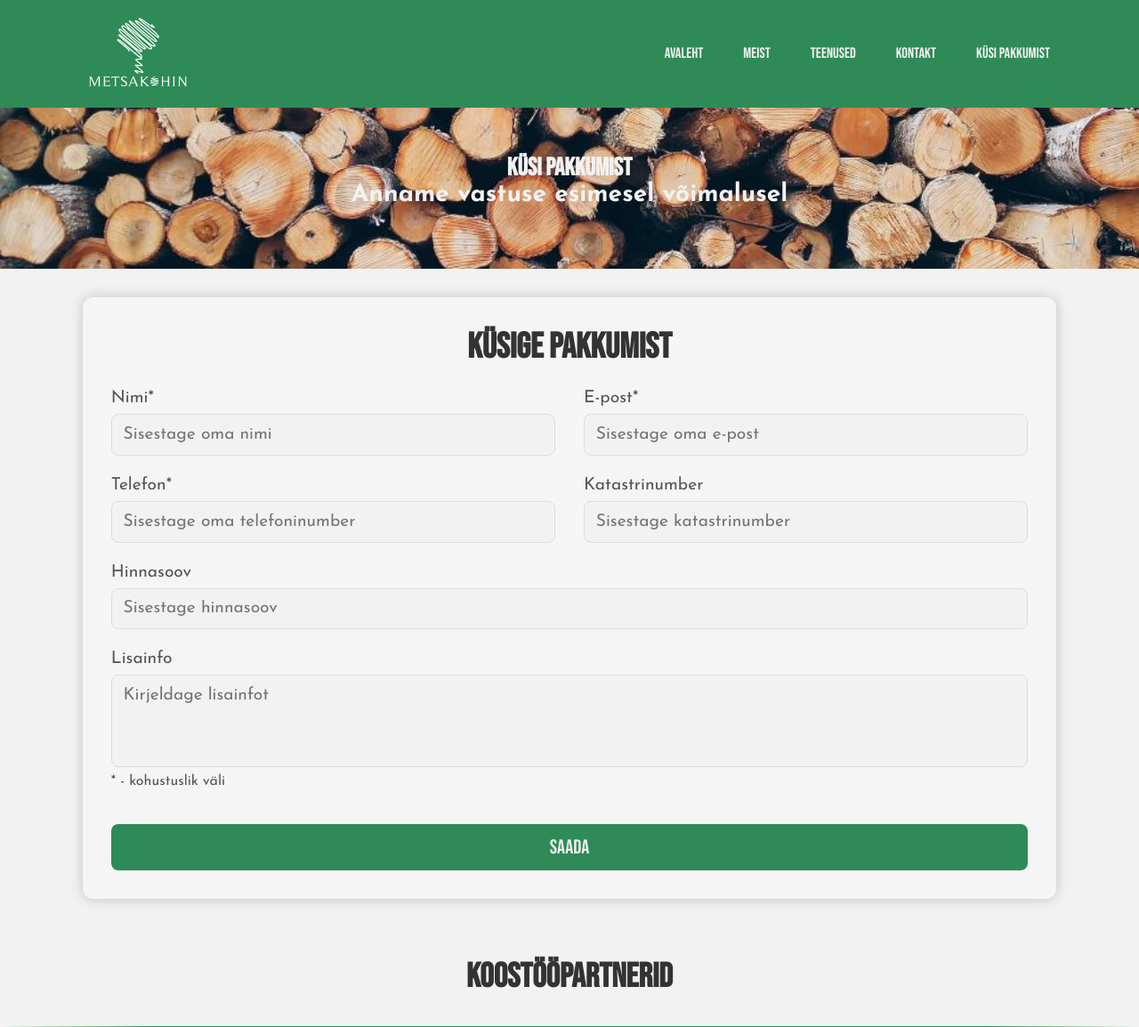
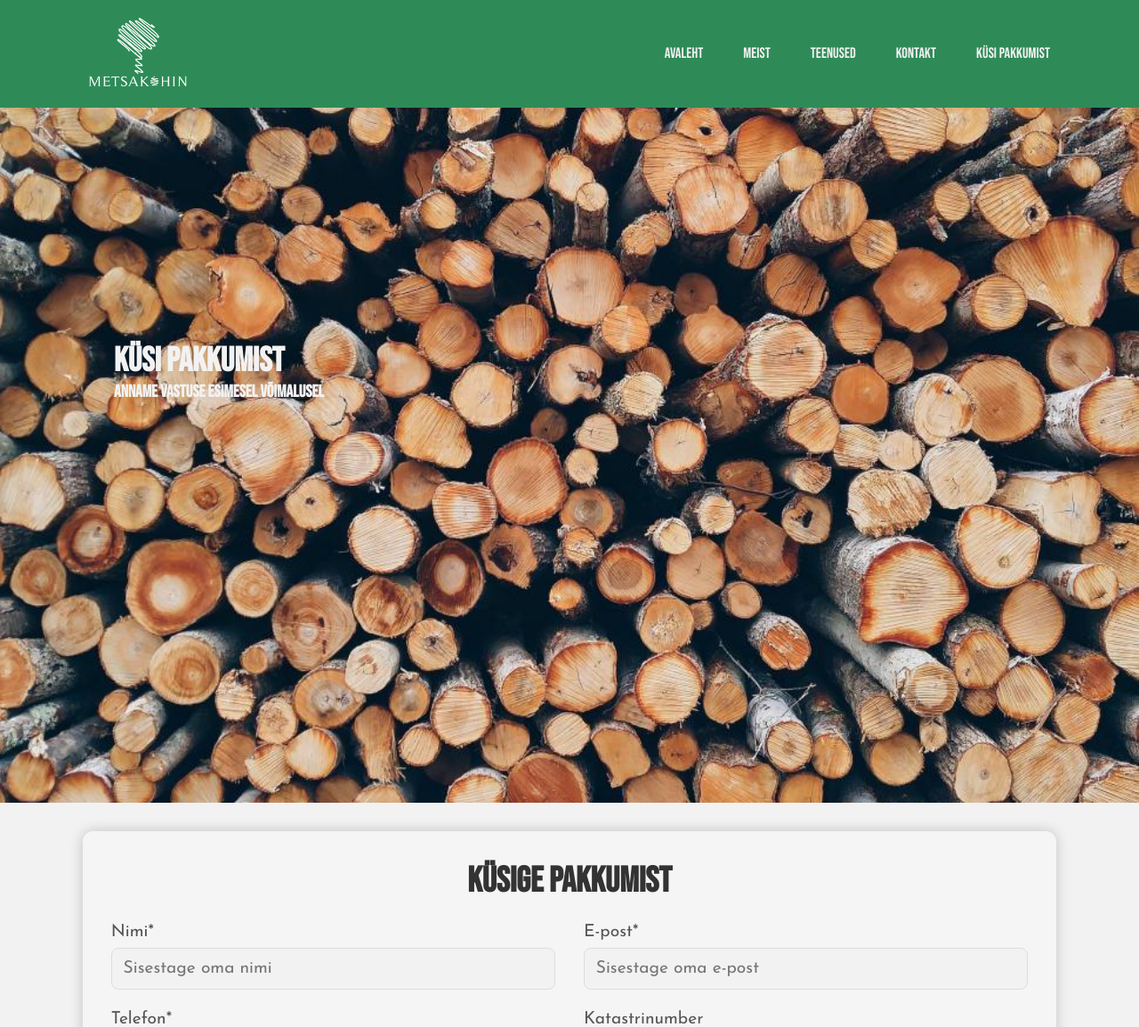
Before and after one commit to olsepp/Metsakohin1, a PHP site: page /offer.php in a window 1280 px wide. Shown: the top 1154 px of the page at 89% size. Run offline with PHP 8.4, Linux system fonts and the light colour scheme; some libraries are stand-ins or nearby versions.

Commit message:
previously lost changes

```diff
--- a/offer.php
+++ b/offer.php
@@ -146,6 +146,23 @@ if ($_SERVER['REQUEST_METHOD'] === 'POST') {
                 notification.style.display = 'none';
             }, 5000); // Hide after 5 seconds
         }
+
+        window.addEventListener('load', () => {
+            const content = document.querySelector('.content-area');
+            if (content) {
+                // Adjust this number (in pixels) to control how much less it scrolls
+                const scrollOffset = 70; // e.g. scroll 150px less — change as you like
+
+                // Calculate scroll position relative to content area
+                const elementTop = content.getBoundingClientRect().top + window.scrollY;
+
+                // Scroll smoothly to slightly above the element
+                window.scrollTo({
+                    top: elementTop - scrollOffset,
+                    behavior: 'smooth'
+                });
+            }
+        });
     </script>
 </body>
 </html>
--- a/styles/index.css
+++ b/styles/index.css
@@ -36,7 +36,7 @@ body {
     display: flex;
     background-size: cover;
     background-position: center;
-    height: 200px;
+    height: 100vh;
     justify-content: left;
     align-items: center;
     text-align: left;
@@ -44,14 +44,23 @@ body {
 }
 
 .opening-text {
-    width: 100%;
+    width: 80%;
     height: 30%;
+    margin: auto;
     font-family: "Bebas Neue", sans-serif;
     background-color: transparent;
     color: var(--white);
     font-weight: bold;
-    text-align: center;
-    font-size: 2.2vw;
+    text-align: left;
+    font-size: 3vw;
+}
+
+.opening-text p {
+    font-family: "Bebas Neue", sans-serif;
+    color: var(--white);
+    font-weight: bold;
+    text-align: left;
+    font-size: 1.5vw;
 }
 
 
```
Also changed, not shown: contact.php (+18 -0 lines), index.php (+19 -0 lines), services.php (+21 -0 lines).
